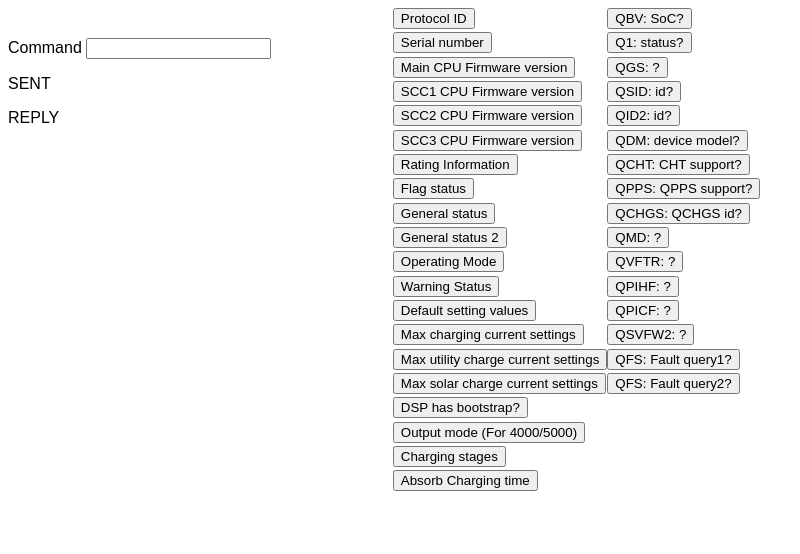
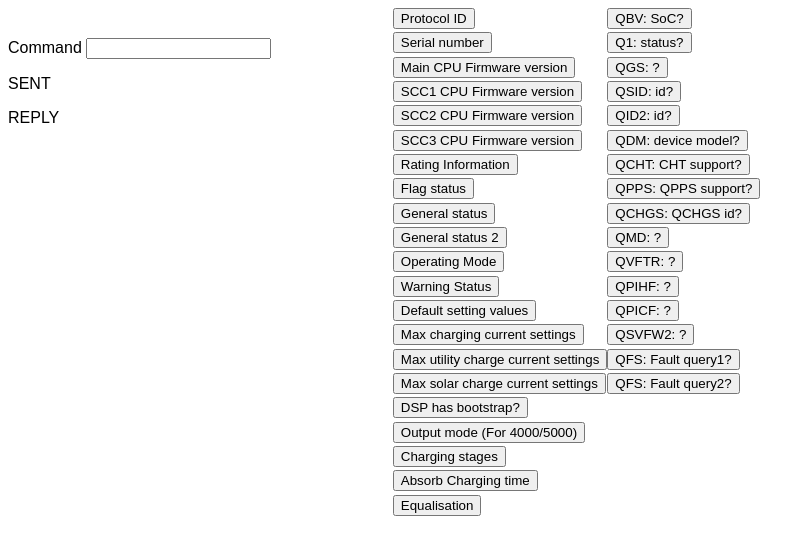
Before and after one commit to prajna-pranab/converse, an Electron app: page index.html in a window 800 px wide. Drawn offline with Linux system fonts and the light colour scheme; no server answers.

Commit message:
Added QPIWS note and QBEQI query in index.html and fixed start command in README.md

```diff
--- a/index.html
+++ b/index.html
@@ -206,6 +206,9 @@
 						'Mode: ' + modes[data[1]];
 				},
 				QPIWS: () => {
+					/*
+						Returns different values on protocol 3000
+					*/
 					if (test) data = '(10101010101010101010101010101010101010';
 					const isSet = pos => { return data[pos] == '1' }
 					const chk = (str, pos, type) => {
@@ -316,6 +319,19 @@
 							(fields[26] == '0' ? 'Disabled<br />' : 'Enabled<br />') +
 						'Max Solar charging current: ' + fields[27] + 'A<br />' +
 						'CV Charging time: ' + fields[28] + 'mins';
+				},
+				QBEQI: () => {
+					if (test) data = '(1 000 000 000 000 00.00 000 000';
+					let fields = data.slice(1).split(' ');
+					return '<b>QBEQI (Equalisation status)</b><br />' +
+						'Battery equalized: ' + (fields[0] == '1' ? 'Yes' : 'No') + '<br />' +
+						'Equalize time: ' + fields[1] + 'mins<br />' +
+						'Equalize Interval: ' + fields[2] + 'days<br />' +
+						'Max current: ' + fields[3] + 'A<br />' +
+						'Next equalize: ' + fields[4] + 'days<br />' +
+						'Equalized voltage: ' + fields[5] + 'V<br />' +
+						'Absorb time: ' + fields[6] + 'mins<br />' +
+						'Equalize timeout: ' + fields[7] + 'mins';
 				},
 				QMCHGCR: () => {
 					if (test) data = '(000 000 000 000';
@@ -691,7 +707,8 @@
 			<button onClick="sendQuery('QBOOT')">DSP has bootstrap?</button><br />
 			<button onClick="sendQuery('QOPM')">Output mode (For 4000/5000)</button><br />
 			<button onClick="sendQuery('QCST')">Charging stages</button><br />
-			<button onClick="sendQuery('QCVT')">Absorb Charging time</button>
+			<button onClick="sendQuery('QCVT')">Absorb Charging time</button><br />
+			<button onClick="sendQuery('QBEQI')">Equalisation</button>
 		</div>
 		<div>
 			<button onClick="sendQuery('QBV')">QBV: SoC?</button><br />
```
Also changed, not shown: README.md.
